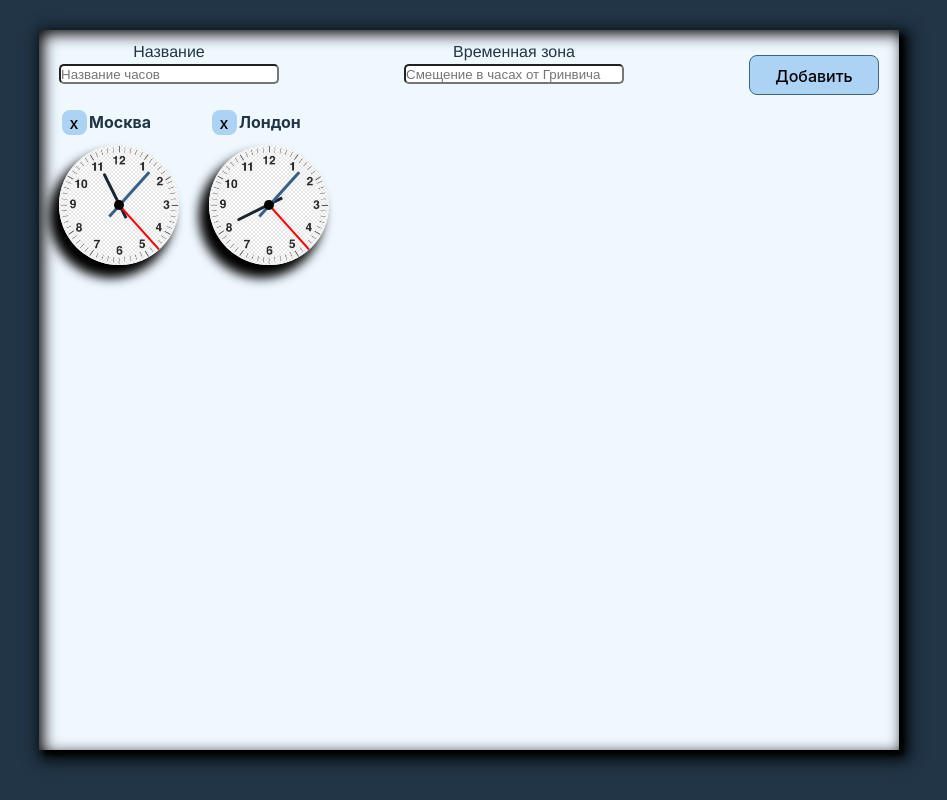
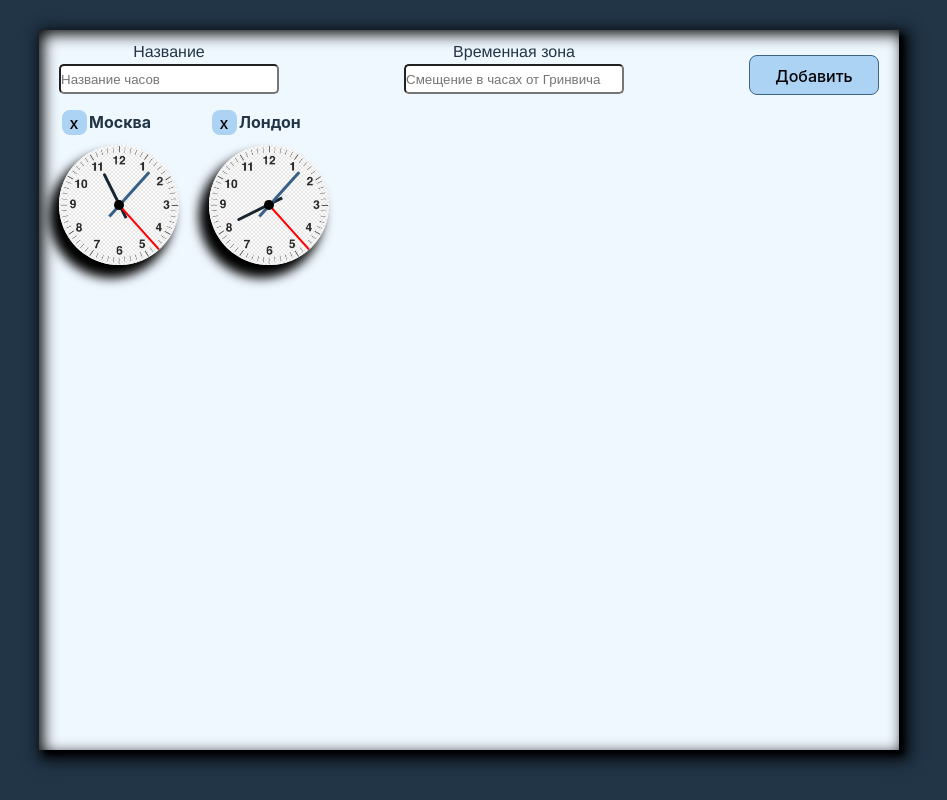
Before and after one commit to Zrazhevskii/ra16-lifecycle-watches, a React (Vite) app: page / in a window 1280 px wide. Shown: the whole page, without its empty margins (171-1118 px from the left). Built offline with nearby package versions, Linux system fonts and the light colour scheme.

Commit message:
увеличение input

```diff
--- a/src/styles/Form.css
+++ b/src/styles/Form.css
@@ -27,7 +27,7 @@
 .input-title,
 .input-timer {
     border-radius: 5px;
-    height: 20px;
+    height: 30px;
 }
 
 .input-title:hover,
```
